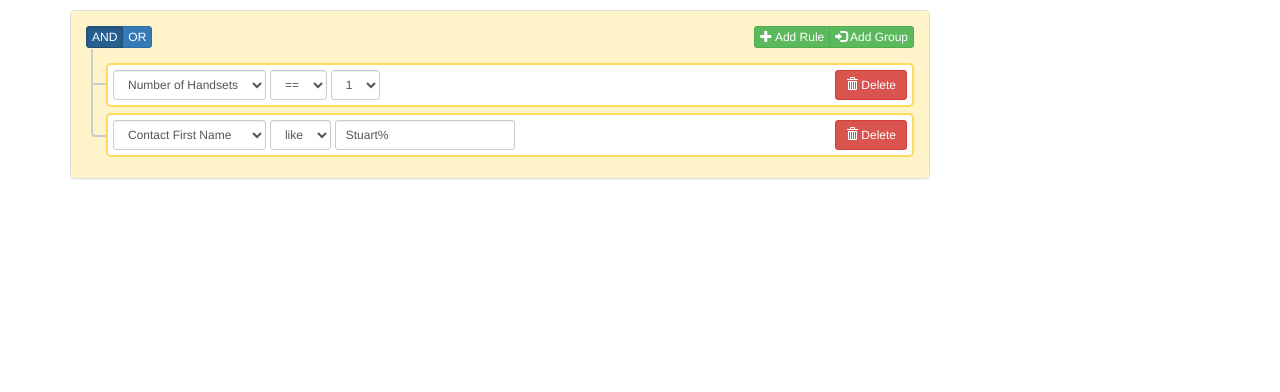
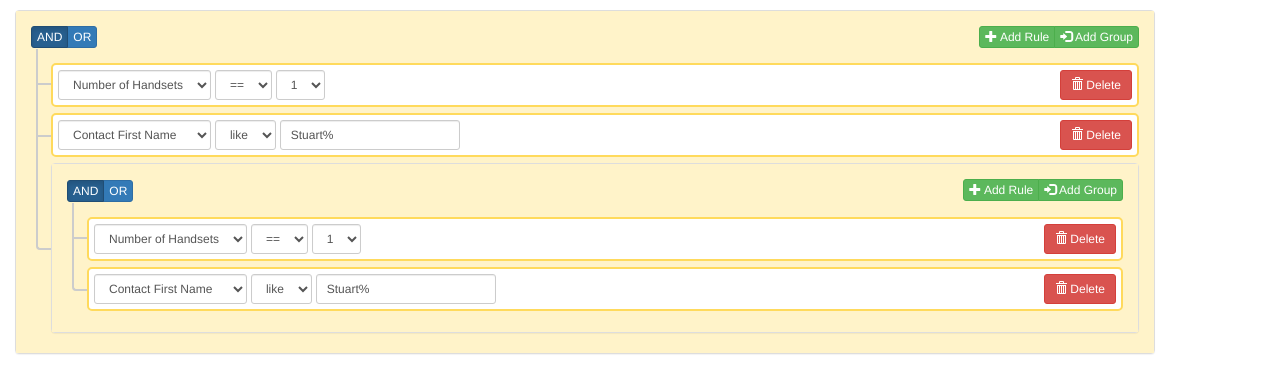
Before and after one commit to 4Com/ngQuery, a website: page index.html in a window 1280 px wide. Drawn offline with nearby package versions, Linux system fonts and the light colour scheme.

Commit message:
Can now nest rules

```diff
--- a/index.html
+++ b/index.html
@@ -8,7 +8,7 @@
   </head>
   <body>
 
-    <div class="container">
+    <div class="container query-container">
       <query-builder></query-builder>
     </div>
 
--- a/js/directives/ruleDirective/rule-view.html
+++ b/js/directives/ruleDirective/rule-view.html
@@ -1,4 +1,4 @@
-<div class="rule-container">
+<div class="rule-container" ng-if="!ctrl.isArray(ctrl.model)">
   <form class="form-inline" aria-hidden="true">
 
     <select ng-model="ctrl.model.selectedField" class="form-control input-sm"
--- a/js/directives/ruleDirective/ruleDirective.js
+++ b/js/directives/ruleDirective/ruleDirective.js
@@ -4,7 +4,9 @@
   angular.module("ngQuery")
          .directive("rule", RuleDirective);
 
-  function RuleDirective() {
+  RuleDirective.$inject = [ "$compile" ];
+
+  function RuleDirective($compile) {
     return {
       restrict: "EA",
       templateUrl: "js/directives/ruleDirective/rule-view.html",
@@ -13,7 +15,14 @@
         queryData: "=",
         onRemove: "&"
       },
-      controller: "ruleDirectiveController as ctrl"
+      controller: "ruleDirectiveController as ctrl",
+      link: function(scope, element, attrs) {
+        if(angular.isArray(scope.ctrl.model)) {
+          console.log(scope.ctrl);
+          element.html("<rule-group class='nested-group' query-options='ctrl.queryOptions' rules='ctrl.model'></rule-group>");
+          $compile(element.contents())(scope);
+        }
+      }
     };
   }
 
--- a/js/directives/ruleDirective/ruleDirectiveController.js
+++ b/js/directives/ruleDirective/ruleDirectiveController.js
@@ -29,6 +29,7 @@
     };
 
     vm.setAvailableOperators();
+    vm.isArray = angular.isArray;
   }
 
 })();
--- a/js/directives/ruleGroupDirective/rule-group-view.html
+++ b/js/directives/ruleGroupDirective/rule-group-view.html
@@ -1,4 +1,5 @@
-<div class="panel panel-default query-container">
+<div class="rule-group-container">
+<div class="panel panel-default">
   <div class="panel-body">
     <div class="btn-group group-conditions" role="group">
       <label ng-repeat="op in ctrl.queryOptions.topLevelOperators"
@@ -16,7 +17,7 @@
         <i class="glyphicon glyphicon-plus"></i>
         Add Rule
       </button>
-  <button type="button" class="btn btn-success btn-xs">
+      <button type="button" class="btn btn-success btn-xs" ng-click="ctrl.addGroup()">
         <i class="glyphicon glyphicon-log-in"></i>
         Add Group
       </button>
@@ -30,3 +31,4 @@
     </div>
   </div>
 </div>
+</div>
--- a/js/directives/ruleGroupDirective/ruleGroupDirectiveController.js
+++ b/js/directives/ruleGroupDirective/ruleGroupDirectiveController.js
@@ -26,6 +26,10 @@
       var index = vm.rules.indexOf(rule);
       vm.rules.splice(index, 1);
     };
+
+    vm.addGroup = function() {
+      vm.rules.push([{}]);
+    };
   }
 
 })();
--- a/js/factories/queryRepositoryFactory.js
+++ b/js/factories/queryRepositoryFactory.js
@@ -18,7 +18,7 @@
     // TODO: This is just a holding area. This will need to
     //       be able to handle many stored queries.
 
-    return [[
+    return [
     {
       selectEntry: 1,
       selectedField: "NoHandsets",
@@ -27,7 +27,18 @@
       selectEntry: "Stuart%",
       selectedField: "CFirstName",
       selectedOperator: "like"
-    }]];
+    },
+    [
+      {
+        selectEntry: 1,
+        selectedField: "NoHandsets",
+        selectedOperator: "equals"
+      }, {
+        selectEntry: "Stuart%",
+        selectedField: "CFirstName",
+        selectedOperator: "like"
+      }
+    ]];
   }
 
 })();
--- a/js/views/query-builder-view.html
+++ b/js/views/query-builder-view.html
@@ -1,3 +1 @@
-<div ng-repeat="group in ctrl.groups">
-  <rule-group query-options="ctrl.queryOptions" rules="group"></rule-group>
-</div>
+<rule-group query-options="ctrl.queryOptions" rules="ctrl.groups"></rule-group>
--- a/styles/sass/application.scss
+++ b/styles/sass/application.scss
@@ -19,6 +19,10 @@ $container-background: #FFFFFF;
     margin: 15px 0px 0px 0px;
   }
 
+  .rule-group-container {
+    margin: 0px 0px 5px 0px;
+  }
+
   .rule-container {
     margin: 0px 0px 6px 20px;
     border-style: solid;
@@ -32,4 +36,8 @@ $container-background: #FFFFFF;
       width: 180px;
     }
   }
+
+  .nested-group .panel{
+    margin: 0px 0px 0px 20px
+  }
 }
```
Also changed, not shown: styles/css/application.css, 1 other file. Lines whose indentation alone changed are shown as unchanged.
